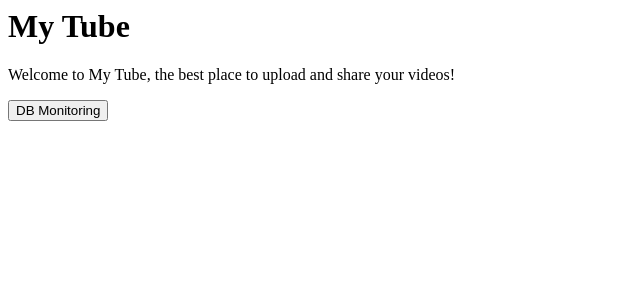
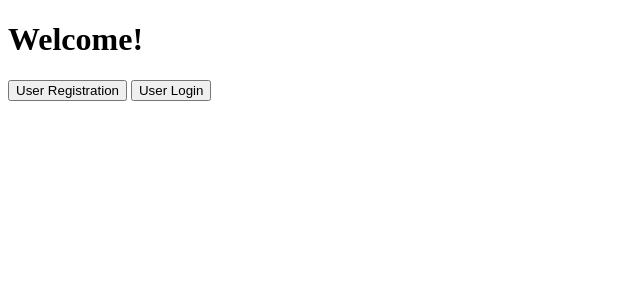
Before and after one commit to DergerNox/Video_Uploader_Watcher, a PHP site: page / in a window 1280 px wide. Shown: the top 300 px of the page, without its empty margins (0-640 px from the left). Run offline with PHP 8.4, Linux system fonts and the light colour scheme.

Commit message:
refactored index.php

```diff
--- a/backend/index.php
+++ b/backend/index.php
@@ -1,13 +1,66 @@
-
-
+<!DOCTYPE html>
 <html>
-
+<head>
+    <title>User Registration & Login</title>
+    <style>
+        .form-container {
+            display: none;
+            margin-top: 20px;
+            border: 1px solid #ccc;
+            padding: 15px;
+            width: 300px;
+        }
+    </style>
+</head>
 <body>
 
-    <h1>My Tube</h1>
-    <p>Welcome to My Tube, the best place to upload and share your videos!</p>
-    <button onclick="window.location.href='DB/db_monitor.php'">DB Monitoring</button>
+<h1>Welcome!</h1>
+
+<!-- Buttons -->
+<button id="registerBtn">User Registration</button>
+<button id="loginBtn">User Login</button>
+
+<!-- Registration Form -->
+<div id="registerForm" class="form-container">
+    <form method="post" action="User_Handeling/register.php">
+        <label>Username:</label>
+        <input type="text" name="username" required><br>
+        <label>Email:</label>
+        <input type="email" name="email" required><br>
+        <label>Password:</label>
+        <input type="password" name="password" required><br>
+        <button type="submit">Register</button>
+    </form>
+</div>
+
+<!-- Login Form -->
+<div id="loginForm" class="form-container">
+    <form method="post" action="User_Handeling/login.php">
+        <label>Email:</label>
+        <input type="email" name="email" required><br>
+        <label>Password:</label>
+        <input type="password" name="password" required><br>
+        <button type="submit">Login</button>
+    </form>
+</div>
+
+<script>
+    // Show/hide registration form
+    document.getElementById("registerBtn").addEventListener("click", function() {
+        const regForm = document.getElementById("registerForm");
+        const loginForm = document.getElementById("loginForm");
+        regForm.style.display = regForm.style.display === "none" ? "block" : "none";
+        loginForm.style.display = "none"; // hide login if open
+    });
+
+    // Show/hide login form
+    document.getElementById("loginBtn").addEventListener("click", function() {
+        const loginForm = document.getElementById("loginForm");
+        const regForm = document.getElementById("registerForm");
+        loginForm.style.display = loginForm.style.display === "none" ? "block" : "none";
+        regForm.style.display = "none"; // hide registration if open
+    });
+</script>
 
 </body>
-
 </html>
```
Also changed, not shown: backend/User_Handeling/login.php (renamed from backend/User_Handleing/login.php), backend/User_Handeling/register.php (renamed from backend/User_Handleing/register.php).
